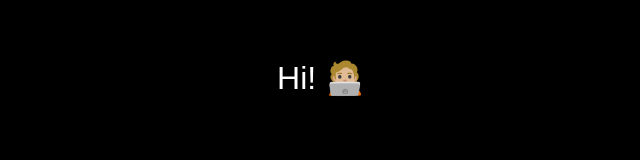
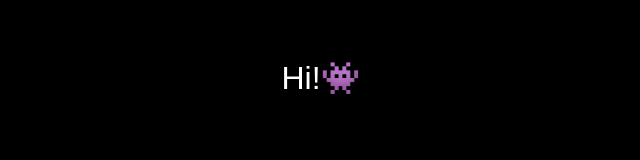
Before and after one commit to mdenushev/denushev.ru, a website: page src/index.html in a window 1280 px wide. Shown: the part 343-503 px from the top of the page, without its empty margins (319-959 px from the left). Drawn offline with Linux system fonts and the light colour scheme.

Commit message:
change emoji

```diff
--- a/src/index.html
+++ b/src/index.html
@@ -44,7 +44,7 @@
     </style>
 </head>
 <body>
-    <h1 class="greeting">Hi! 🧑🏼‍💻</h1>
+    <h1 class="greeting">Hi!👾</h1>
     <ul aria-label="Social network list" class="social-networks">
         <li aria-label="Telegram link"><a href="https://t.me/denushev">Telegram</a></li>
         <li aria-label="Github link"><a href="https://github.com/mdenushev">Github</a></li>
```
